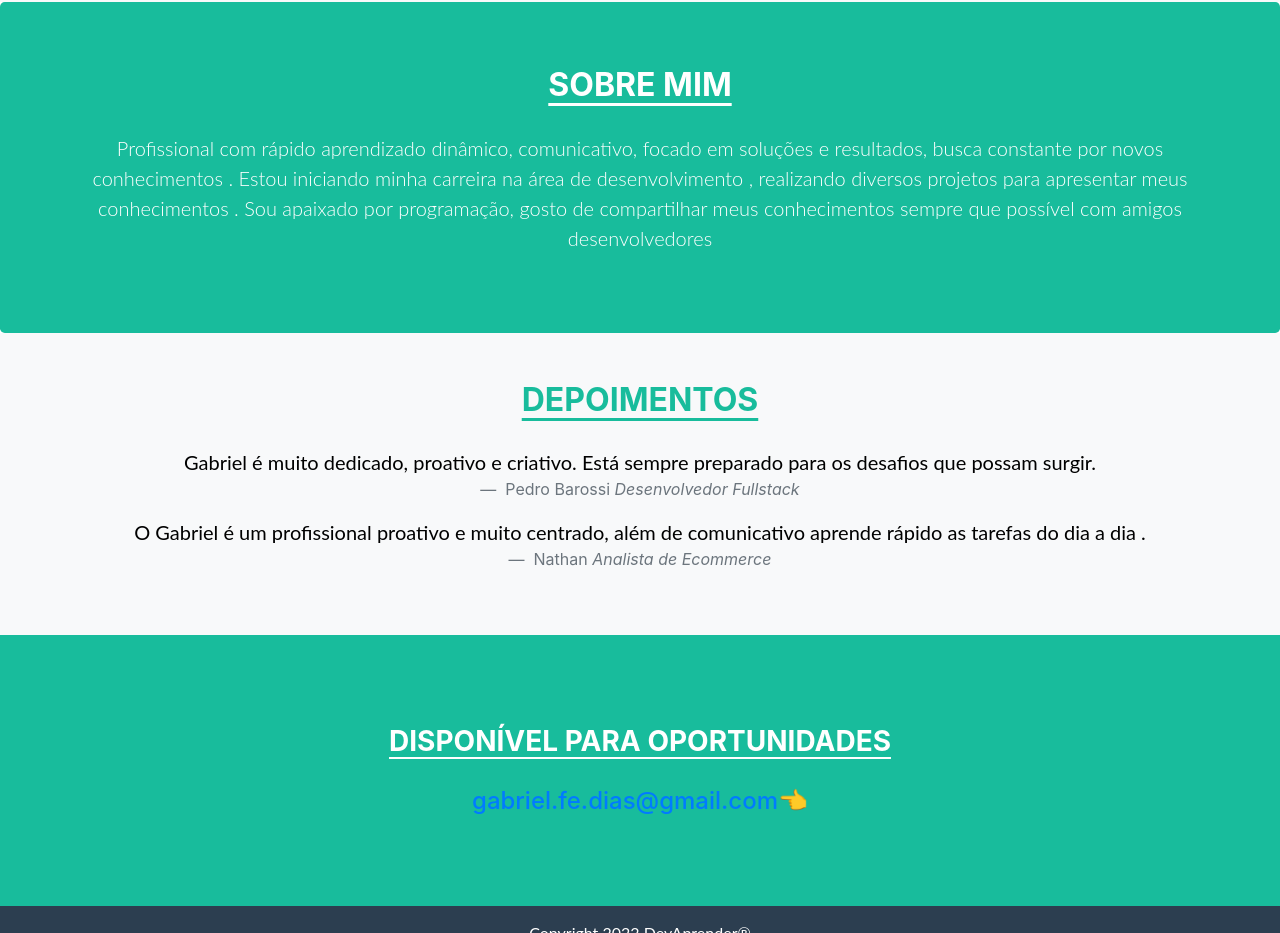
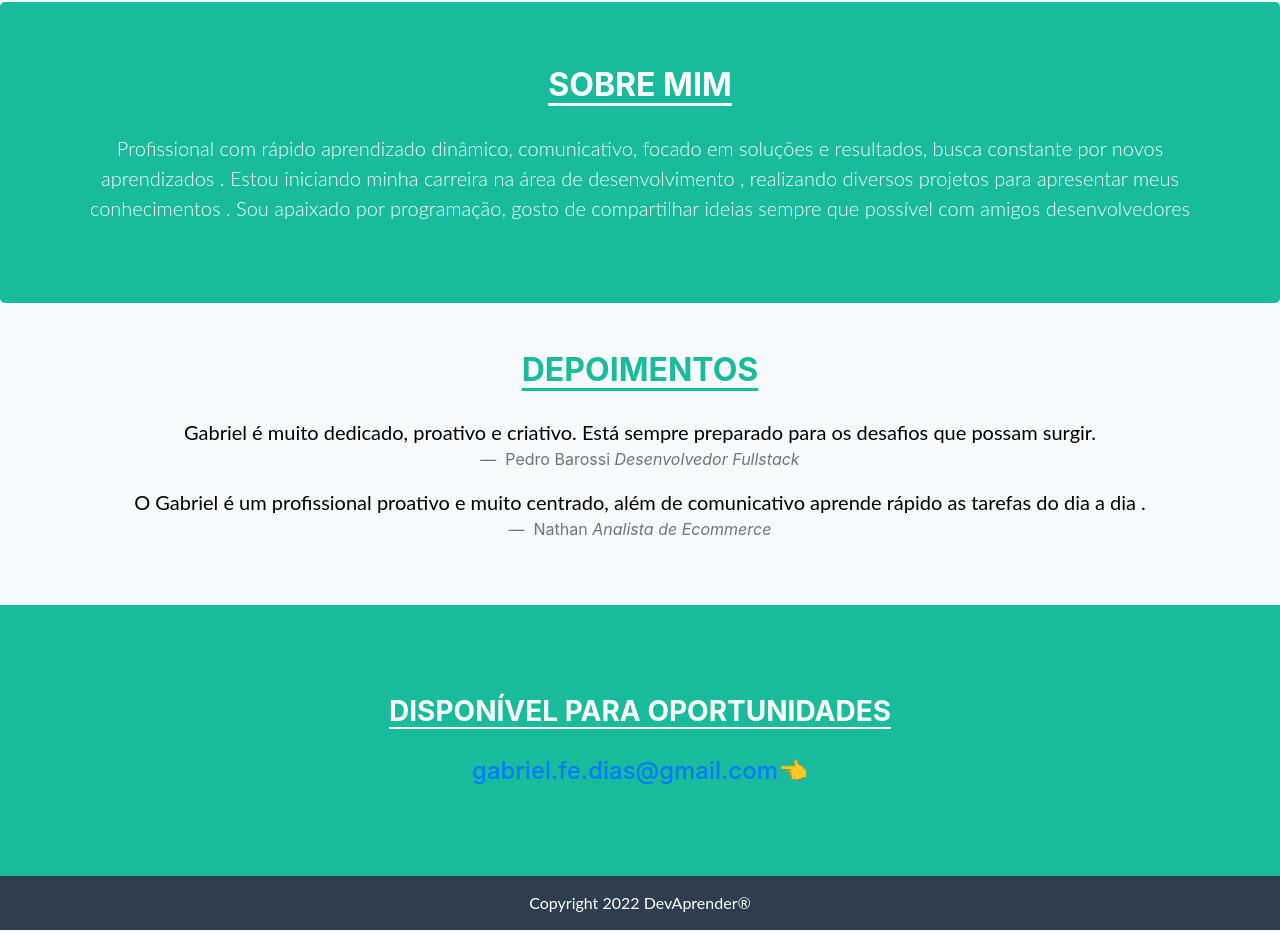
Before and after one commit to Gabriel19dias/Portifolio-Gabriel-Ferreira-, a plain HTML site: page index.html in a window 1280 px wide. Shown: the part 1358-2291 px from the top of the page. Drawn offline with nearby package versions, Linux system fonts and the light colour scheme.

Commit message:
commit init 8

```diff
--- a/index.html
+++ b/index.html
@@ -188,8 +188,8 @@
     <section class="jumbotron text-center corPrimaria" id="sobre-mim">
         <div class="container">
             <h2 class="jumbotron-heading titulosBrancos">Sobre mim</h2>
-            <p class="lead paragrafoBrancos">Profissional com rápido aprendizado dinâmico, comunicativo, focado em soluções e resultados, busca constante por novos conhecimentos . Estou iniciando minha carreira na área de desenvolvimento ,
-                realizando diversos projetos para apresentar meus conhecimentos . Sou apaixado por programação, gosto de compartilhar meus conhecimentos sempre que possível com amigos desenvolvedores
+            <p class="lead paragrafoBrancos">Profissional com rápido aprendizado dinâmico, comunicativo, focado em soluções e resultados, busca constante por novos aprendizados . Estou iniciando minha carreira na área de desenvolvimento ,
+                realizando diversos projetos para apresentar meus conhecimentos . Sou apaixado por programação, gosto de compartilhar ideias  sempre que possível com amigos desenvolvedores
                 </p>
         </div>
     </section>
```
